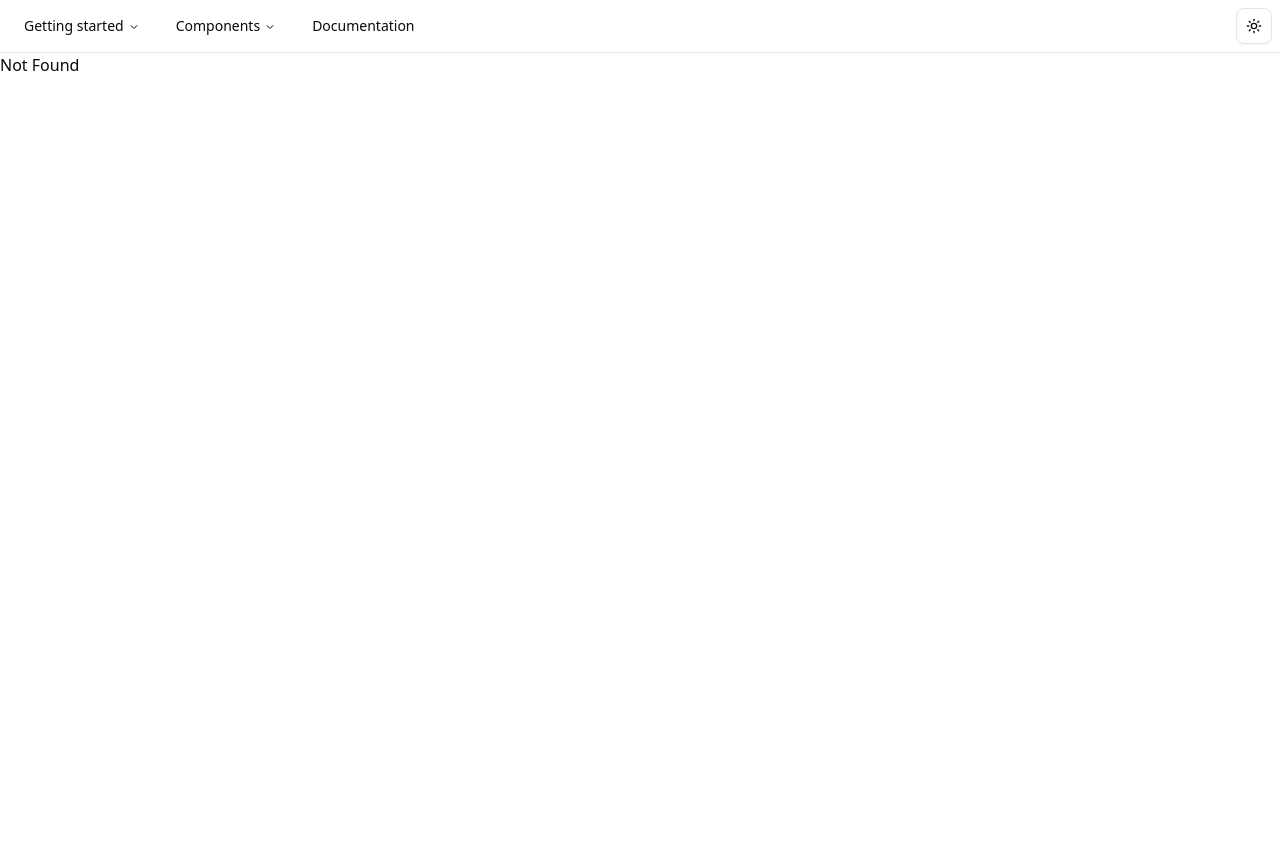
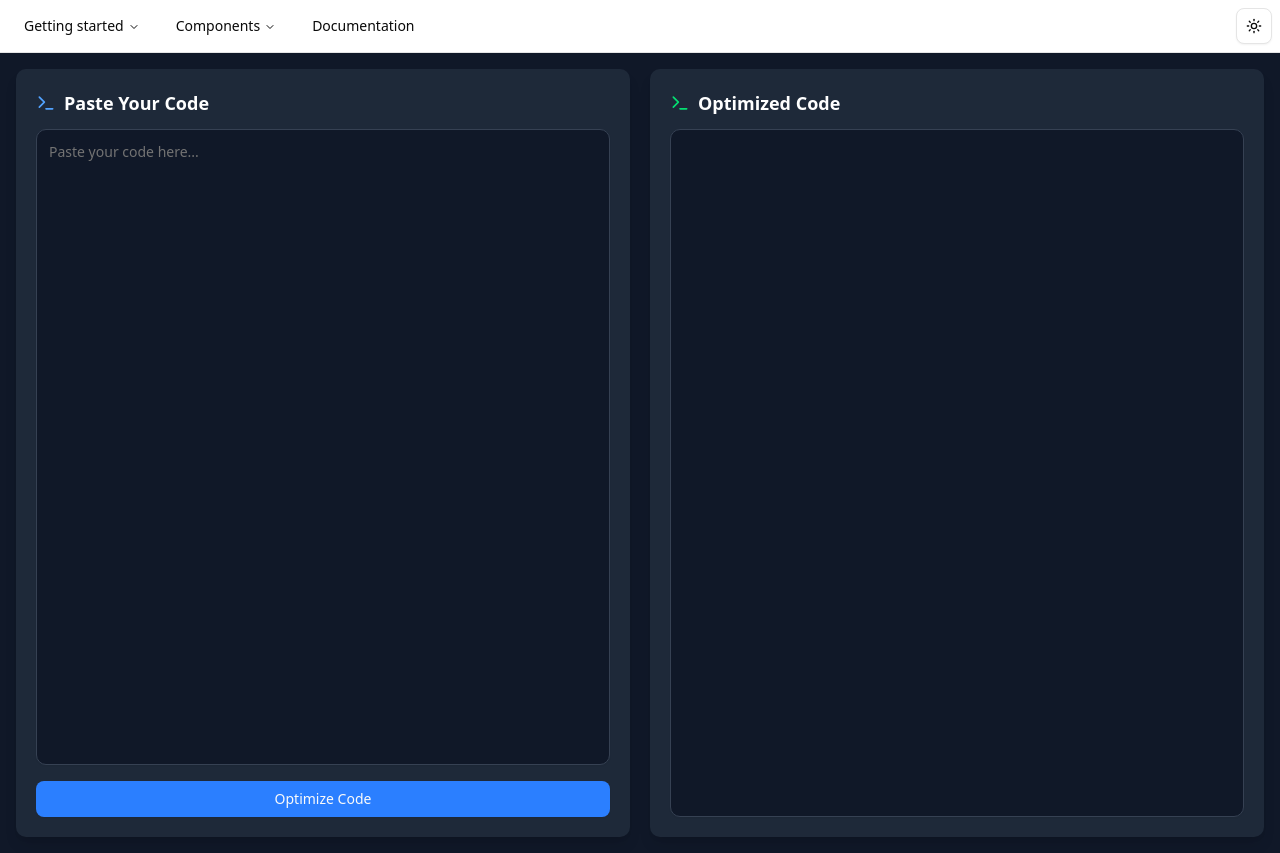
Before and after one commit to AryanThakur01/compiler-code-optimization-visualizer, a React (Vite) app in the folder frontend/: page /CodeArea in a window 1280 px wide. Before the commit this address had no page. Before the commit the page ends 800 px from the top, so only its background shows below. Built offline with nearby package versions, Linux system fonts and the light colour scheme.

Commit message:
ui commit

```diff
--- a/frontend/package.json
+++ b/frontend/package.json
@@ -14,6 +14,7 @@
     "@radix-ui/react-label": "^2.1.2",
     "@radix-ui/react-navigation-menu": "^1.2.5",
     "@radix-ui/react-slot": "^1.1.2",
+    "@radix-ui/react-tabs": "^1.1.3",
     "@tanstack/react-router": "^1.112.18",
     "class-variance-authority": "^0.7.1",
     "clsx": "^2.1.1",
--- /dev/null
+++ b/frontend/src/components/code-area.tsx
@@ -0,0 +1,114 @@
+import { useState } from 'react'
+import { motion } from 'framer-motion'
+import { Textarea } from '@/components/ui/textarea'
+import { Button } from '@/components/ui/button'
+import { Terminal } from 'lucide-react'
+import { Tabs, TabsContent, TabsList, TabsTrigger } from '@/components/ui/tabs'
+
+export default function CodeOptimizer() {
+  const [inputCode, setInputCode] = useState('')
+  const [optimizedCode, setOptimizedCode] = useState('')
+
+  function handleOptimize() {
+    setOptimizedCode(inputCode)
+  }
+
+  return (
+    <div className="flex flex-col lg:flex-row gap-5 p-4 min-h-screen w-full bg-gray-900 text-white">
+      {/* Tabs for Small Screens */}
+      <div className="block lg:hidden w-full">
+        <Tabs defaultValue="input" className="w-full">
+          <TabsList className="grid grid-cols-2 w-full">
+            <TabsTrigger value="input">Paste Code</TabsTrigger>
+            <TabsTrigger value="output">Optimized Code</TabsTrigger>
+          </TabsList>
+
+          <TabsContent value="input">
+            <motion.div
+              initial={{ opacity: 0, y: -20 }}
+              animate={{ opacity: 1, y: 0 }}
+              transition={{ duration: 0.3 }}
+              className="p-5 bg-gray-800 rounded-lg shadow-lg flex flex-col"
+            >
+              <div className="flex items-center gap-2 mb-3">
+                <Terminal className="size-5 text-blue-400" />
+                <h2 className="text-lg font-semibold">Paste Your Code</h2>
+              </div>
+              <Textarea
+                value={inputCode}
+                onChange={(e) => setInputCode(e.target.value)}
+                placeholder="Paste your code here..."
+                className="flex-grow min-h-[300px] p-3 bg-gray-900 text-white border border-gray-700 rounded-lg resize-none"
+              />
+              <Button onClick={handleOptimize} className="mt-4 bg-blue-500 hover:bg-blue-600 w-full">
+                Optimize Code
+              </Button>
+            </motion.div>
+          </TabsContent>
+
+          <TabsContent value="output">
+            <motion.div
+              initial={{ opacity: 0, y: -20 }}
+              animate={{ opacity: 1, y: 0 }}
+              transition={{ duration: 0.3 }}
+              className="p-5 bg-gray-800 rounded-lg shadow-lg flex flex-col"
+            >
+              <div className="flex items-center gap-2 mb-3">
+                <Terminal className="size-5 text-green-400" />
+                <h2 className="text-lg font-semibold">Optimized Code</h2>
+              </div>
+              <Textarea
+                value={optimizedCode}
+                readOnly
+                className="flex-grow min-h-[300px] p-3 bg-gray-900 text-white border border-gray-700 rounded-lg resize-none"
+              />
+            </motion.div>
+          </TabsContent>
+        </Tabs>
+      </div>
+
+      {/* Side-by-side Layout for Large Screens */}
+      <div className="hidden lg:flex flex-1 gap-5">
+        {/* Left Terminal*/}
+        <motion.div
+          initial={{ opacity: 0, x: -30 }}
+          animate={{ opacity: 1, x: 0 }}
+          transition={{ duration: 0.4 }}
+          className="flex-1 p-5 bg-gray-800 rounded-lg shadow-lg flex flex-col"
+        >
+          <div className="flex items-center gap-2 mb-3">
+            <Terminal className="size-5 text-blue-400" />
+            <h2 className="text-lg font-semibold">Paste Your Code</h2>
+          </div>
+          <Textarea
+            value={inputCode}
+            onChange={(e) => setInputCode(e.target.value)}
+            placeholder="Paste your code here..."
+            className="flex-grow min-h-[300px] p-3 bg-gray-900 text-white border border-gray-700 rounded-lg resize-none"
+          />
+          <Button onClick={handleOptimize} className="mt-4 bg-blue-500 hover:bg-blue-600 w-full">
+            Optimize Code
+          </Button>
+        </motion.div>
+
+        {/* Right Terminal*/}
+        <motion.div
+          initial={{ opacity: 0, x: 30 }}
+          animate={{ opacity: 1, x: 0 }}
+          transition={{ duration: 0.4 }}
+          className="flex-1 p-5 bg-gray-800 rounded-lg shadow-lg flex flex-col"
+        >
+          <div className="flex items-center gap-2 mb-3">
+            <Terminal className="size-5 text-green-400" />
+            <h2 className="text-lg font-semibold">Optimized Code</h2>
+          </div>
+          <Textarea
+            value={optimizedCode}
+            readOnly
+            className="flex-grow min-h-[300px] p-3 bg-gray-900 text-white border border-gray-700 rounded-lg resize-none"
+          />
+        </motion.div>
+      </div>
+    </div>
+  )
+}
--- /dev/null
+++ b/frontend/src/components/ui/tabs.tsx
@@ -0,0 +1,64 @@
+import * as React from "react"
+import * as TabsPrimitive from "@radix-ui/react-tabs"
+
+import { cn } from "@/lib/utils"
+
+function Tabs({
+  className,
+  ...props
+}: React.ComponentProps<typeof TabsPrimitive.Root>) {
+  return (
+    <TabsPrimitive.Root
+      data-slot="tabs"
+      className={cn("flex flex-col gap-2", className)}
+      {...props}
+    />
+  )
+}
+
+function TabsList({
+  className,
+  ...props
+}: React.ComponentProps<typeof TabsPrimitive.List>) {
+  return (
+    <TabsPrimitive.List
+      data-slot="tabs-list"
+      className={cn(
+        "bg-muted text-muted-foreground inline-flex h-9 w-fit items-center justify-center rounded-lg p-1",
+        className
+      )}
+      {...props}
+    />
+  )
+}
+
+function TabsTrigger({
+  className,
+  ...props
+}: React.ComponentProps<typeof TabsPrimitive.Trigger>) {
+  return (
+    <TabsPrimitive.Trigger
+      data-slot="tabs-trigger"
+      className={cn(
+        "data-[state=active]:bg-background data-[state=active]:text-foreground focus-visible:border-ring focus-visible:ring-ring/50 focus-visible:outline-ring inline-flex flex-1 items-center justify-center gap-1.5 rounded-md px-2 py-1 text-sm font-medium whitespace-nowrap transition-[color,box-shadow] focus-visible:ring-[3px] focus-visible:outline-1 disabled:pointer-events-none disabled:opacity-50 data-[state=active]:shadow-sm [&_svg]:pointer-events-none [&_svg]:shrink-0 [&_svg:not([class*='size-'])]:size-4",
+        className
+      )}
+      {...props}
+    />
+  )
+}
+
+function TabsContent({
+  className,
+  ...props
+}: React.ComponentProps<typeof TabsPrimitive.Content>) {
+  return (
+    <TabsPrimitive.Content
+      data-slot="tabs-content"
+      className={cn("flex-1 outline-none", className)}
+      {...props}
+    />
+  )
+}
+
+export { Tabs, TabsList, TabsTrigger, TabsContent }
--- /dev/null
+++ b/frontend/src/components/ui/textarea.tsx
@@ -0,0 +1,18 @@
+import * as React from "react"
+
+import { cn } from "@/lib/utils"
+
+function Textarea({ className, ...props }: React.ComponentProps<"textarea">) {
+  return (
+    <textarea
+      data-slot="textarea"
+      className={cn(
+        "border-input placeholder:text-muted-foreground focus-visible:border-ring focus-visible:ring-ring/50 aria-invalid:ring-destructive/20 dark:aria-invalid:ring-destructive/40 aria-invalid:border-destructive flex field-sizing-content min-h-16 w-full rounded-md border bg-transparent px-3 py-2 text-base shadow-xs transition-[color,box-shadow] outline-none focus-visible:ring-[3px] disabled:cursor-not-allowed disabled:opacity-50 md:text-sm",
+        className
+      )}
+      {...props}
+    />
+  )
+}
+
+export { Textarea }
--- a/frontend/src/routeTree.gen.ts
+++ b/frontend/src/routeTree.gen.ts
@@ -12,6 +12,7 @@
 
 import { Route as rootRoute } from './routes/__root'
 import { Route as AboutImport } from './routes/about'
+import { Route as CodeAreaImport } from './routes/CodeArea'
 import { Route as IndexImport } from './routes/index'
 import { Route as AuthIndexImport } from './routes/auth/index'
 import { Route as AuthVerifyIndexImport } from './routes/auth/verify/index'
@@ -21,6 +22,12 @@ import { Route as AuthVerifyIndexImport } from './routes/auth/verify/index'
 const AboutRoute = AboutImport.update({
   id: '/about',
   path: '/about',
+  getParentRoute: () => rootRoute,
+} as any)
+
+const CodeAreaRoute = CodeAreaImport.update({
+  id: '/CodeArea',
+  path: '/CodeArea',
   getParentRoute: () => rootRoute,
 } as any)
 
@@ -53,6 +60,13 @@ declare module '@tanstack/react-router' {
       preLoaderRoute: typeof IndexImport
       parentRoute: typeof rootRoute
     }
+    '/CodeArea': {
+      id: '/CodeArea'
+      path: '/CodeArea'
+      fullPath: '/CodeArea'
+      preLoaderRoute: typeof CodeAreaImport
+      parentRoute: typeof rootRoute
+    }
     '/about': {
       id: '/about'
       path: '/about'
@@ -81,6 +95,7 @@ declare module '@tanstack/react-router' {
 
 export interface FileRoutesByFullPath {
   '/': typeof IndexRoute
+  '/CodeArea': typeof CodeAreaRoute
   '/about': typeof AboutRoute
   '/auth': typeof AuthIndexRoute
   '/auth/verify': typeof AuthVerifyIndexRoute
@@ -88,6 +103,7 @@ export interface FileRoutesByFullPath {
 
 export interface FileRoutesByTo {
   '/': typeof IndexRoute
+  '/CodeArea': typeof CodeAreaRoute
   '/about': typeof AboutRoute
   '/auth': typeof AuthIndexRoute
   '/auth/verify': typeof AuthVerifyIndexRoute
@@ -96,6 +112,7 @@ export interface FileRoutesByTo {
 export interface FileRoutesById {
   __root__: typeof rootRoute
   '/': typeof IndexRoute
+  '/CodeArea': typeof CodeAreaRoute
   '/about': typeof AboutRoute
   '/auth/': typeof AuthIndexRoute
   '/auth/verify/': typeof AuthVerifyIndexRoute
@@ -103,15 +120,16 @@ export interface FileRoutesById {
 
 export interface FileRouteTypes {
   fileRoutesByFullPath: FileRoutesByFullPath
-  fullPaths: '/' | '/about' | '/auth' | '/auth/verify'
+  fullPaths: '/' | '/CodeArea' | '/about' | '/auth' | '/auth/verify'
   fileRoutesByTo: FileRoutesByTo
-  to: '/' | '/about' | '/auth' | '/auth/verify'
-  id: '__root__' | '/' | '/about' | '/auth/' | '/auth/verify/'
+  to: '/' | '/CodeArea' | '/about' | '/auth' | '/auth/verify'
+  id: '__root__' | '/' | '/CodeArea' | '/about' | '/auth/' | '/auth/verify/'
   fileRoutesById: FileRoutesById
 }
 
 export interface RootRouteChildren {
   IndexRoute: typeof IndexRoute
+  CodeAreaRoute: typeof CodeAreaRoute
   AboutRoute: typeof AboutRoute
   AuthIndexRoute: typeof AuthIndexRoute
   AuthVerifyIndexRoute: typeof AuthVerifyIndexRoute
@@ -119,6 +137,7 @@ export interface RootRouteChildren {
 
 const rootRouteChildren: RootRouteChildren = {
   IndexRoute: IndexRoute,
+  CodeAreaRoute: CodeAreaRoute,
   AboutRoute: AboutRoute,
   AuthIndexRoute: AuthIndexRoute,
   AuthVerifyIndexRoute: AuthVerifyIndexRoute,
@@ -135,6 +154,7 @@ export const routeTree = rootRoute
       "filePath": "__root.tsx",
       "children": [
         "/",
+        "/CodeArea",
         "/about",
         "/auth/",
         "/auth/verify/"
@@ -142,6 +162,9 @@ export const routeTree = rootRoute
     },
     "/": {
       "filePath": "index.tsx"
+    },
+    "/CodeArea": {
+      "filePath": "CodeArea.tsx"
     },
     "/about": {
       "filePath": "about.tsx"
--- /dev/null
+++ b/frontend/src/routes/CodeArea.tsx
@@ -0,0 +1,6 @@
+import { createFileRoute } from '@tanstack/react-router'
+import CodeArea from '@/components/code-area'
+
+export const Route = createFileRoute('/CodeArea')({
+  component: CodeArea,
+})
--- a/frontend/src/routes/index.tsx
+++ b/frontend/src/routes/index.tsx
@@ -1,6 +1,7 @@
 import { buttonVariants } from '@/components/ui/button'
 import { cn } from '@/lib/utils'
 import { createFileRoute, Link } from '@tanstack/react-router'
+import { motion } from 'framer-motion'
 
 export const Route = createFileRoute('/')({
   component: RouteComponent,
@@ -8,16 +9,57 @@ export const Route = createFileRoute('/')({
 
 function RouteComponent() {
   return (
-    <div className="h-[80vh] max-h-[50rem] p-8 grid md:grid-cols-2 items-center gap-8">
-      <div className="w-full h-[80vh] md:h-full border bg-white/10 rounded-xl md:order-1"></div>
-      <div className="text-6xl">
-        <p>Welcome to the e-waste disposal app</p>
-        <div className="flex mt-4 gap-4">
-          <Link to="/auth" className={cn(buttonVariants({ variant: 'default' }), 'w-32')}>
-            Get Started
+    <div className="min-h-screen flex flex-col md:flex-row items-center justify-center p-6 gap-8 bg-gradient-to-br from-gray-900 to-gray-800 text-white">
+      {/* Left Section - Hero Text */}
+      <motion.div
+        initial={{ opacity: 0, x: -50 }}
+        animate={{ opacity: 1, x: 0 }}
+        transition={{ duration: 0.5 }}
+        className="text-center md:text-left max-w-2xl px-4"
+      >
+        <h1 className="text-4xl md:text-6xl font-bold leading-tight">
+          Welcome to <span className="text-blue-400">Code Optimiser</span>
+        </h1>
+        <p className="mt-4 text-base md:text-lg text-gray-300">
+          Paste your code, improve performance, and write cleaner, more efficient code in seconds.
+        </p>
+        <div className="flex flex-wrap justify-center md:justify-start mt-6 gap-4">
+          <Link to="/CodeArea" className={cn(buttonVariants({ variant: 'default' }), 'w-36 md:w-40 text-base')}>
+            Get Started 🚀
           </Link>
+          <a href="https://github.com" target="_blank" rel="noopener noreferrer" className="text-gray-300 hover:text-blue-400 text-base">
+            Learn More →
+          </a>
         </div>
-      </div>
+      </motion.div>
+
+      {/* Right Section - Animated Code Editor Placeholder */}
+      <motion.div
+        initial={{ opacity: 0, x: 50 }}
+        animate={{ opacity: 1, x: 0 }}
+        transition={{ duration: 0.5 }}
+        className="relative w-full max-w-md md:max-w-lg h-[250px] md:h-[350px] bg-white/10 border border-gray-700 rounded-xl shadow-lg overflow-hidden"
+      >
+        {/* Status Message - Optimizing Code */}
+        <motion.div
+          initial={{ y: -20, opacity: 0 }}
+          animate={{ y: 0, opacity: 1 }}
+          transition={{ duration: 0.6, delay: 0.3 }}
+          className="absolute top-0 left-0 w-full bg-gray-800/80 text-gray-300 text-sm p-2 text-center rounded-t-xl"
+        >
+          Optimizing code...
+        </motion.div>
+
+        {/* Code Block */}
+        <motion.pre
+          initial={{ opacity: 0, y: 20 }}
+          animate={{ opacity: 1, y: 0 }}
+          transition={{ duration: 0.6, delay: 0.5 }}
+          className="absolute inset-0 p-5 pt-12 text-xs md:text-sm font-mono text-gray-300 whitespace-pre-wrap break-words"
+        >
+          <code>{`function optimizedCode() {\n  console.log("Code Optimized Successfully!");\n}`}</code>
+        </motion.pre>
+      </motion.div>
     </div>
   )
 }
```
Also changed, not shown: 1 other file (tests, documents, lock files or other folders).
